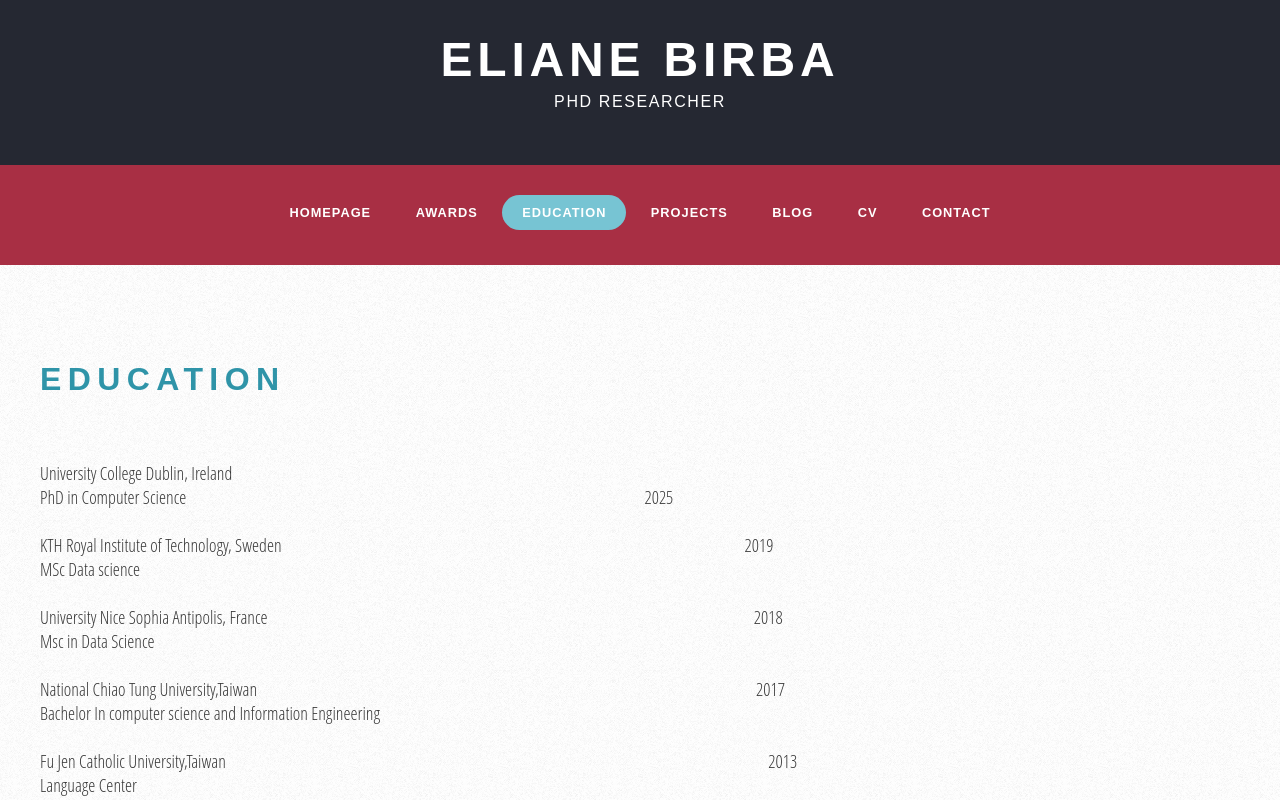
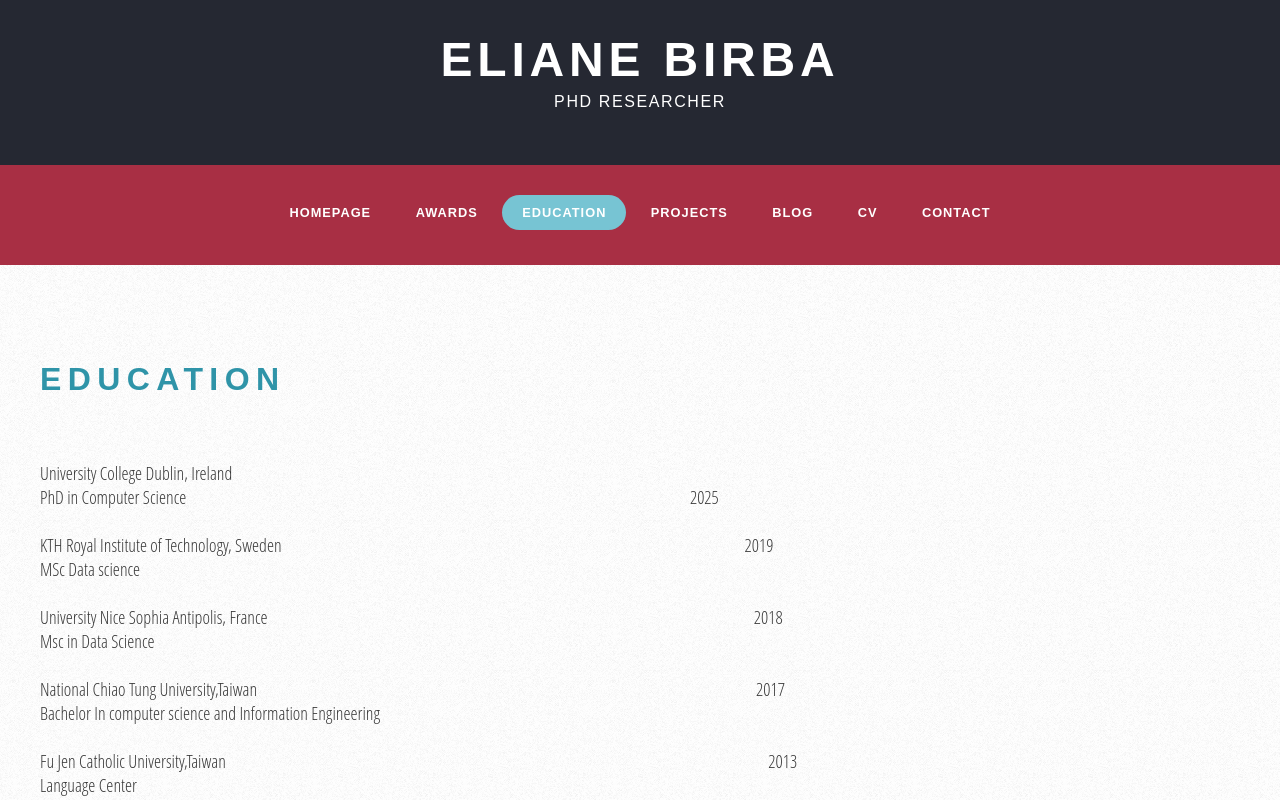
Before and after one commit to delwende/delwende.github.io, a plain HTML site: page education.html in a window 1280 px wide. Shown: the top 800 px of the page. Drawn offline with Linux system fonts and the light colour scheme.

Commit message:
Update education.html

```diff
--- a/education.html
+++ b/education.html
@@ -58,7 +58,7 @@ Released   : 20130631
 				</div>
 				<div><span style="font-family:open sans condensed light;"><span style="font-size:18px;">University College Dublin, Ireland<br></span></span>
 				</div>
-				<div><span style="font-family:open sans condensed light;"><span style="font-size:18px;">PhD in Computer Science&nbsp;&nbsp;&nbsp;&nbsp;&nbsp;&nbsp;&nbsp;&nbsp;&nbsp;&nbsp;&nbsp;&nbsp;&nbsp;&nbsp;&nbsp;&nbsp;&nbsp;&nbsp;&nbsp;&nbsp;&nbsp;&nbsp;&nbsp;&nbsp;&nbsp;&nbsp;&nbsp;&nbsp;&nbsp;&nbsp;&nbsp;&nbsp;&nbsp;&nbsp;&nbsp;&nbsp;&nbsp;&nbsp;&nbsp;&nbsp;&nbsp;&nbsp;&nbsp;&nbsp;&nbsp;&nbsp;&nbsp;&nbsp;&nbsp;&nbsp;&nbsp;&nbsp;&nbsp;&nbsp;&nbsp;&nbsp;&nbsp;&nbsp;&nbsp;&nbsp;&nbsp;&nbsp;&nbsp;&nbsp;&nbsp;&nbsp;&nbsp;&nbsp;&nbsp;&nbsp;&nbsp;&nbsp;&nbsp;&nbsp;&nbsp;&nbsp;&nbsp;&nbsp;&nbsp;&nbsp;&nbsp;&nbsp;&nbsp;&nbsp;&nbsp;&nbsp;&nbsp;&nbsp;&nbsp;&nbsp;&nbsp;&nbsp;&nbsp;&nbsp;&nbsp;&nbsp;&nbsp;&nbsp;2025<br></span></span>
+				<div><span style="font-family:open sans condensed light;"><span style="font-size:18px;">PhD in Computer Science &nbsp;&nbsp;&nbsp;&nbsp;&nbsp;&nbsp;&nbsp;&nbsp;&nbsp;&nbsp;&nbsp;&nbsp;&nbsp;&nbsp;&nbsp;&nbsp;&nbsp;&nbsp;&nbsp;&nbsp;&nbsp;&nbsp;&nbsp;&nbsp;&nbsp;&nbsp;&nbsp;&nbsp;&nbsp;&nbsp;&nbsp;&nbsp;&nbsp;&nbsp;&nbsp;&nbsp;&nbsp;&nbsp;&nbsp;&nbsp;&nbsp;&nbsp;&nbsp;&nbsp;&nbsp;&nbsp;&nbsp;&nbsp;&nbsp;&nbsp;&nbsp;&nbsp;&nbsp;&nbsp;&nbsp;&nbsp;&nbsp;&nbsp;&nbsp;&nbsp;&nbsp;&nbsp;&nbsp;&nbsp;&nbsp;&nbsp;&nbsp;&nbsp;&nbsp;&nbsp;&nbsp;&nbsp;&nbsp;&nbsp;&nbsp;&nbsp;&nbsp;&nbsp;&nbsp;&nbsp;&nbsp;&nbsp;&nbsp;&nbsp;&nbsp;&nbsp;&nbsp;&nbsp;&nbsp;&nbsp;&nbsp;&nbsp;&nbsp;&nbsp;&nbsp;&nbsp;&nbsp;&nbsp;&nbsp;&nbsp;&nbsp;&nbsp;&nbsp;&nbsp;&nbsp;&nbsp;&nbsp;2025<br></span></span>
 				</div>
 				<div><span style="font-family:open sans condensed light;"><span style="font-size:18px;"><br></span></span>
 				</div>
```
